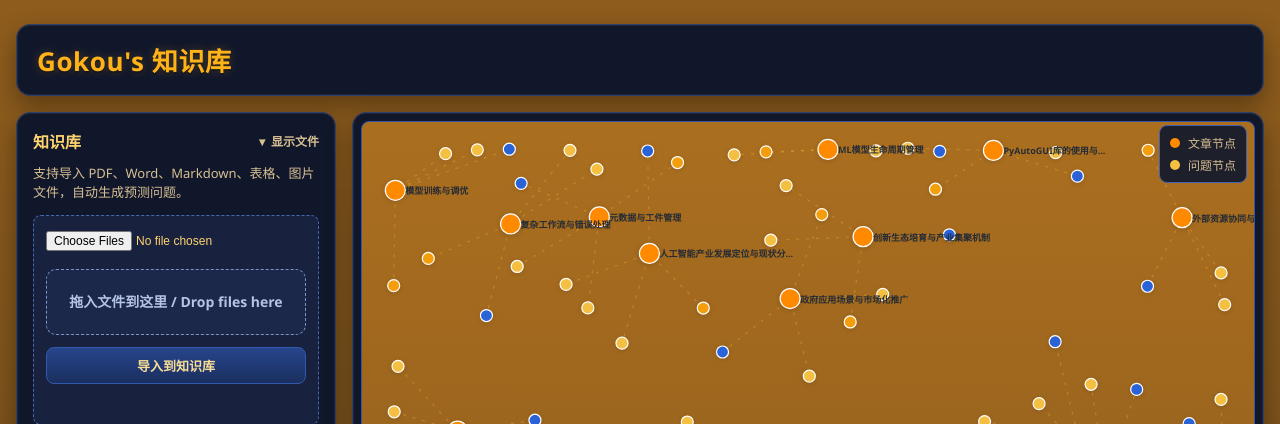
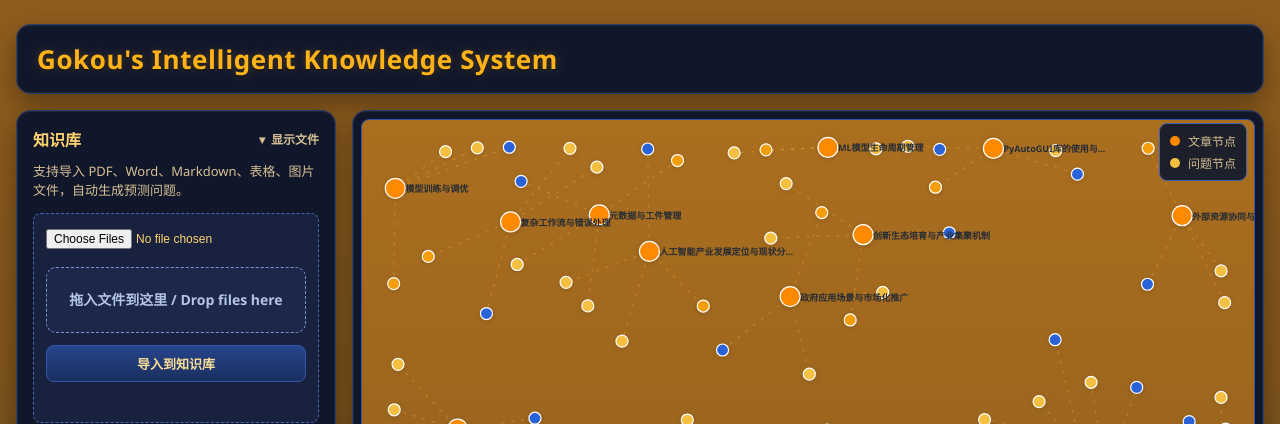
Before and after one commit to SuperGokou/llmwiki, a Flask app: page / in a window 1280 px wide. Shown: the top 424 px of the page. Run offline with Flask 3, Linux system fonts and the light colour scheme; data comes from the database, SQL or seed files in the repository.

Commit message:
Rename main header to Gokou's Intelligent Knowledge System

```diff
--- a/templates/graph.html
+++ b/templates/graph.html
@@ -3,7 +3,7 @@
   <head>
     <meta charset="UTF-8" />
     <meta name="viewport" content="width=device-width, initial-scale=1.0" />
-    <title>Gokou's 知识库</title>
+    <title>Gokou's Intelligent Knowledge System</title>
     <script src="https://d3js.org/d3.v7.min.js"></script>
     <style>
       :root {
@@ -759,7 +759,7 @@
   <body>
     <div class="page">
       <section class="card header">
-        <h1>Gokou's 知识库</h1>
+        <h1>Gokou's Intelligent Knowledge System</h1>
       </section>
 
       <section class="main">
```
